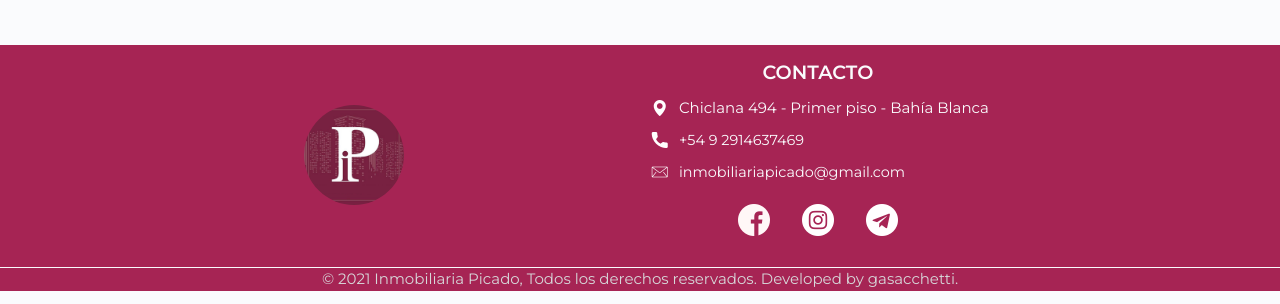
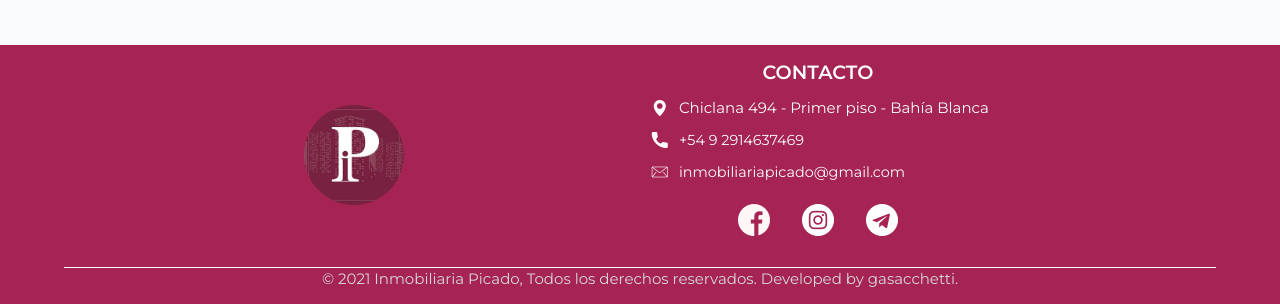
Before and after one commit to gasacchetti/inmobiliaria-picado, a website: page index.html in a window 1280 px wide. Shown: the part 2400-2704 px from the top of the page. Drawn offline with nearby package versions, Linux system fonts and the light colour scheme; files whose address does not match are found by name; a web font is replaced by a local one.

Commit message:
modificaciones subfooter

```diff
--- a/scss/layout/_footer.scss
+++ b/scss/layout/_footer.scss
@@ -10,6 +10,8 @@ footer {
     background-color: $bordo;
     padding: 0;
     margin: 0;
+    position: absolute;
+    width: 100%;
 
 
     .navbar-bottom-container {
@@ -106,6 +108,8 @@ footer {
         border-top:  1px solid $white;
         margin: 0.1rem auto;
         color: $white-2;
+        width: 90%;
+
 
     }
 }
```
Also changed, not shown: index.html (+0 -3 lines), css/style.css, 1 other file.
